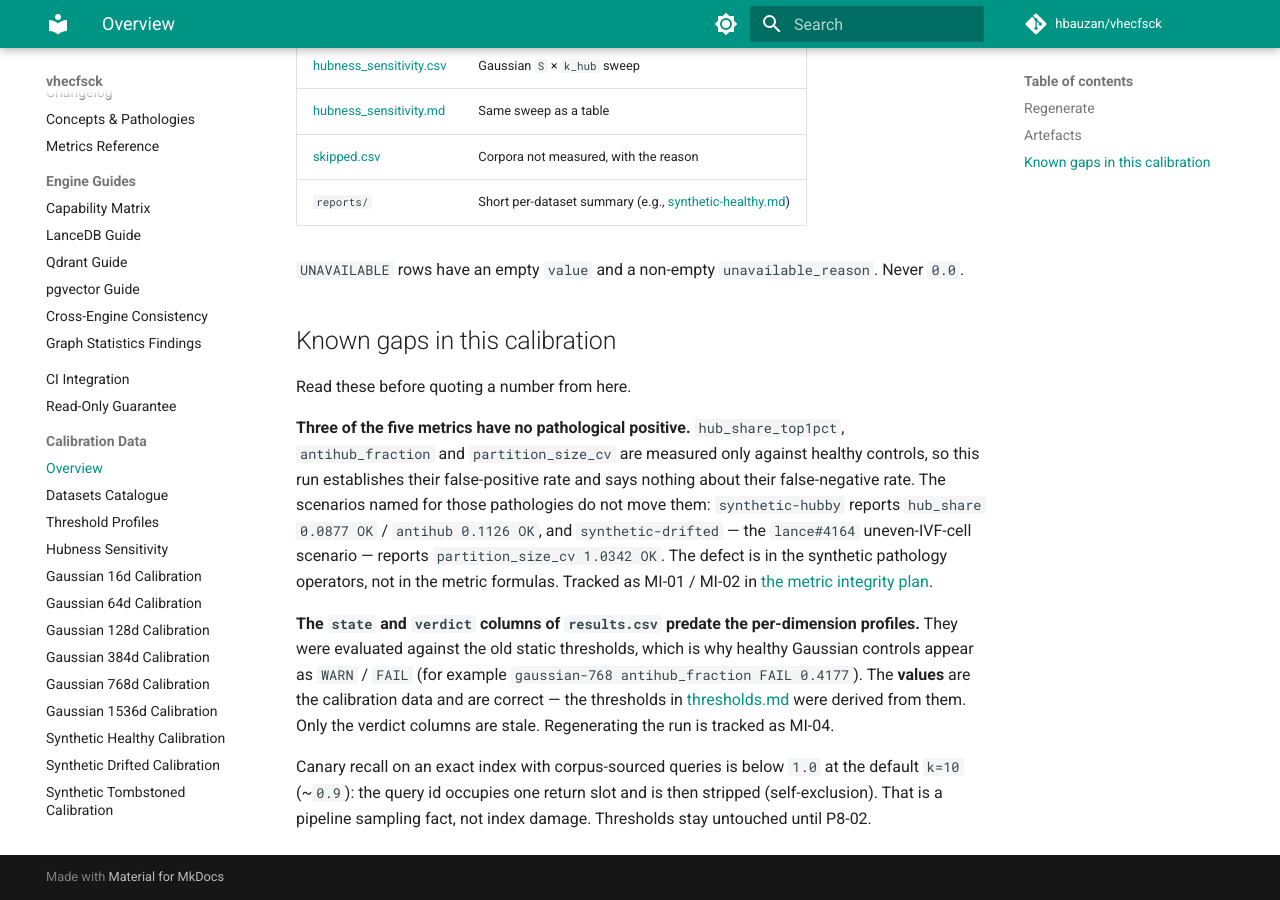
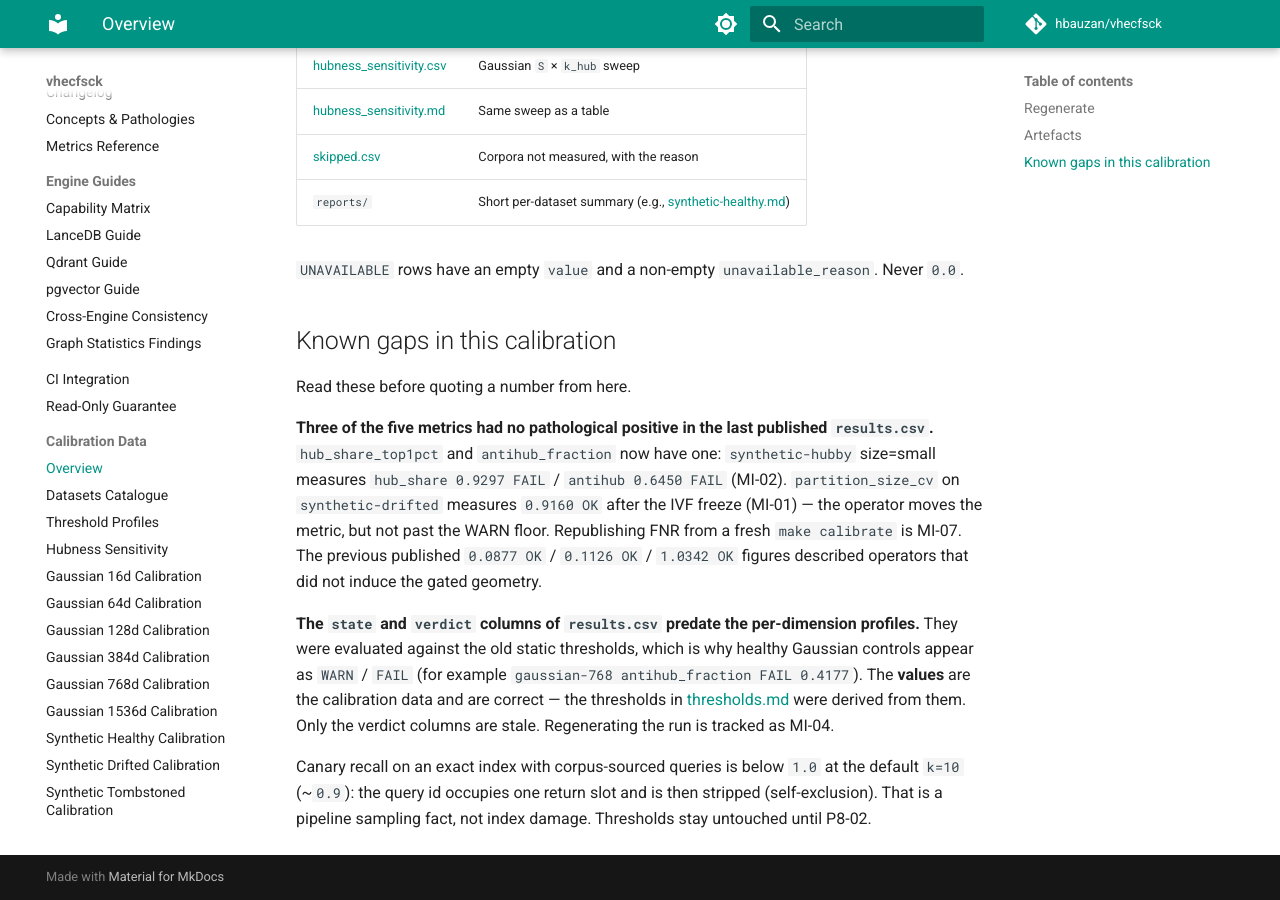
Before and after one commit to hbauzan/vhecfsck, an MkDocs documentation site: the page built from docs/calibration/README.md, in a window 1280 px wide and 900 px high, scrolled down 791 px. Built offline with MkDocs 1.6.1 and Material for MkDocs 9.7.7, drawn with Linux system fonts in a browser that asks for light colours; comment, search, counter and statistics services are not loaded.

Commit message:
fix(synthetic): concentrate hub mass so hubby actually fails hubness
Appending a few centroid copies left hub_share_top1pct unmoved. Diffuse
the live cloud and collapse at least 1% of it onto a tight attractor.
Measured on hubby size=small: hub_share 0.9297 FAIL, antihub 0.6450 FAIL,
overall WARN (LOW evidence, |S|<10k).

```diff
--- a/docs/calibration/README.md
+++ b/docs/calibration/README.md
@@ -39,14 +39,13 @@ They are **not** committed. `--no-download` skips them with a reason instead of
 
 Read these before quoting a number from here.
 
-**Three of the five metrics have no pathological positive.** `hub_share_top1pct`,
-`antihub_fraction` and `partition_size_cv` are measured only against healthy controls, so
-this run establishes their false-positive rate and says nothing about their false-negative
-rate. The scenarios named for those pathologies do not move them: `synthetic-hubby` reports
-`hub_share 0.0877 OK` / `antihub 0.1126 OK`, and `synthetic-drifted` — the `lance#4164`
-uneven-IVF-cell scenario — reports `partition_size_cv 1.0342 OK`. The defect is in the
-synthetic pathology operators, not in the metric formulas. Tracked as MI-01 / MI-02 in
-[the metric integrity plan](https://github.com/hbauzan/vhecfsck/blob/main/roadmap/plan_integridad_matematica.md).
+**Three of the five metrics had no pathological positive in the last published
+`results.csv`.** `hub_share_top1pct` and `antihub_fraction` now have one: `synthetic-hubby`
+size=small measures `hub_share 0.9297 FAIL` / `antihub 0.6450 FAIL` (MI-02).
+`partition_size_cv` on `synthetic-drifted` measures `0.9160 OK` after the IVF freeze
+(MI-01) — the operator moves the metric, but not past the WARN floor. Republishing FNR
+from a fresh `make calibrate` is MI-07. The previous published `0.0877 OK` / `0.1126 OK` /
+`1.0342 OK` figures described operators that did not induce the gated geometry.
 
 **The `state` and `verdict` columns of `results.csv` predate the per-dimension profiles.**
 They were evaluated against the old static thresholds, which is why healthy Gaussian
```
Also changed, not shown: CHANGELOG.md (+4 -0 lines), docs/calibration/thresholds.md (+7 -8 lines), roadmap/backlog.md (+3 -2 lines), roadmap/phases/phase-1-synthetic-and-adapter-protocol.md (+1 -1 lines), roadmap/plan_integridad_matematica.md (+2 -4 lines), 7 other files.
